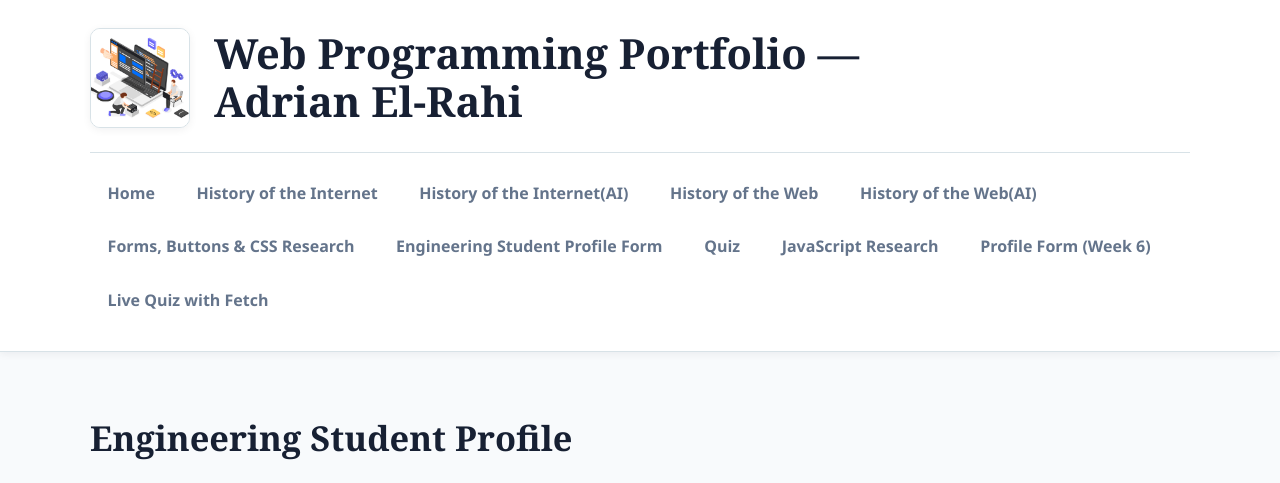
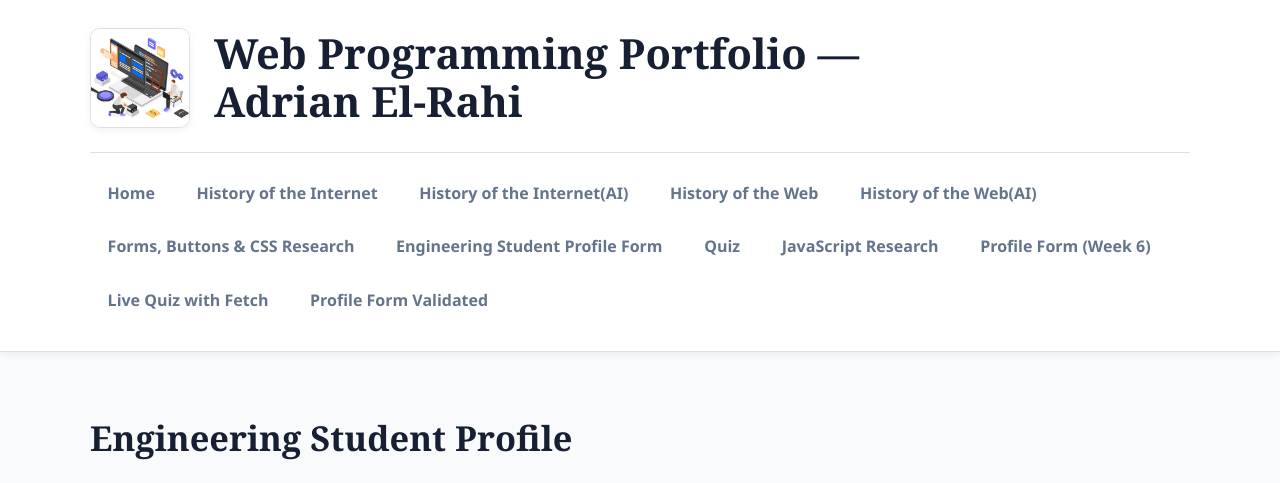
Before and after one commit to Ad0Dev-44/web-programming-site, a Flask app: page /profile-validated in a window 1280 px wide. Shown: the top 483 px of the page. Run offline with Flask 3, Linux system fonts and the light colour scheme.

Commit message:
"Added the navigation to week 8 profile"

```diff
--- a/templates/base.html
+++ b/templates/base.html
@@ -41,6 +41,7 @@
                 <li><a href="{{ url_for('javascript_research') }}">JavaScript Research</a></li>
                 <li><a href="{{ url_for('profile_form_w6') }}">Profile Form (Week 6)</a></li>
                 <li><a href="{{ url_for('live_quiz') }}">Live Quiz with Fetch</a></li>
+                <li><a href="{{ url_for('profile_validated') }}">Profile Form Validated</a></li>
             </ul>
         </nav>
 
--- a/templates/profile-form-validated.html
+++ b/templates/profile-form-validated.html
@@ -16,9 +16,7 @@ href="{{ url_for('static', filename='form_style.css') }}"/>
 {% endif %}
 {% endmacro %}
 
-<form method="post"
-action="{{ url_for('profile_validated') }}"
-novalidate>
+<form method="post" action="{{ url_for('profile_validated') }}" novalidate>
 
     <input type="hidden" name="form_version" value="2026-2027">
 
```
